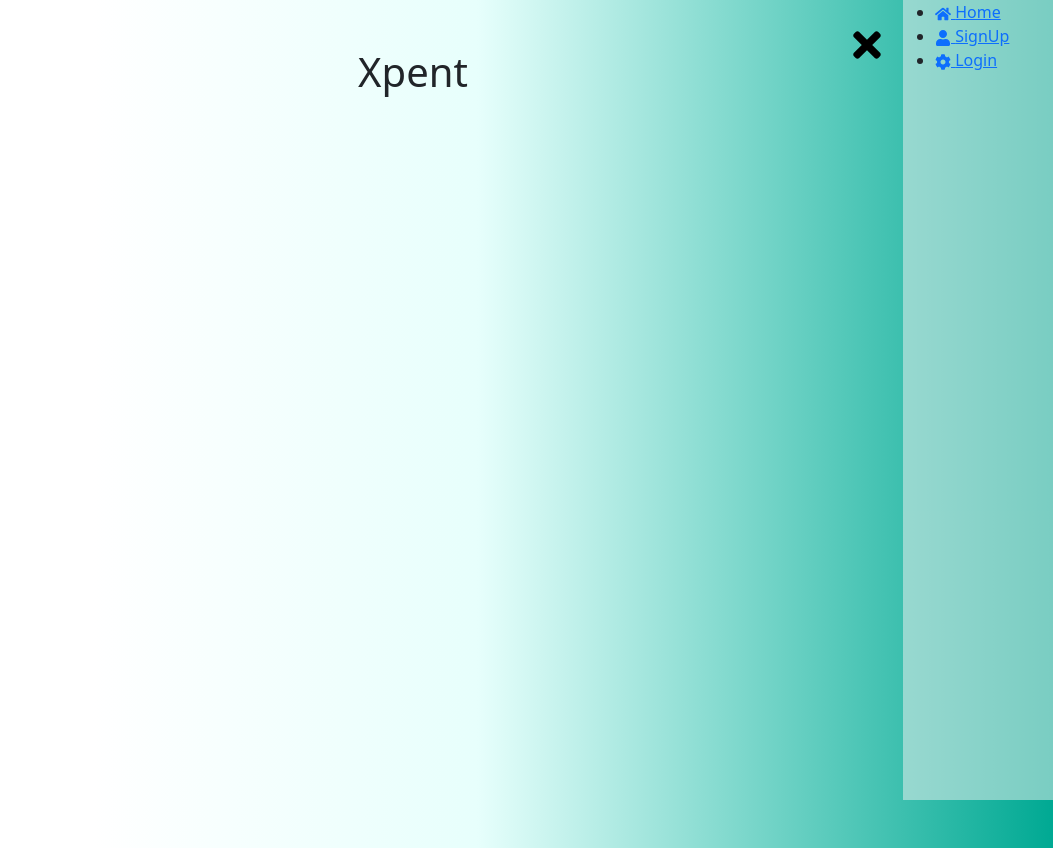
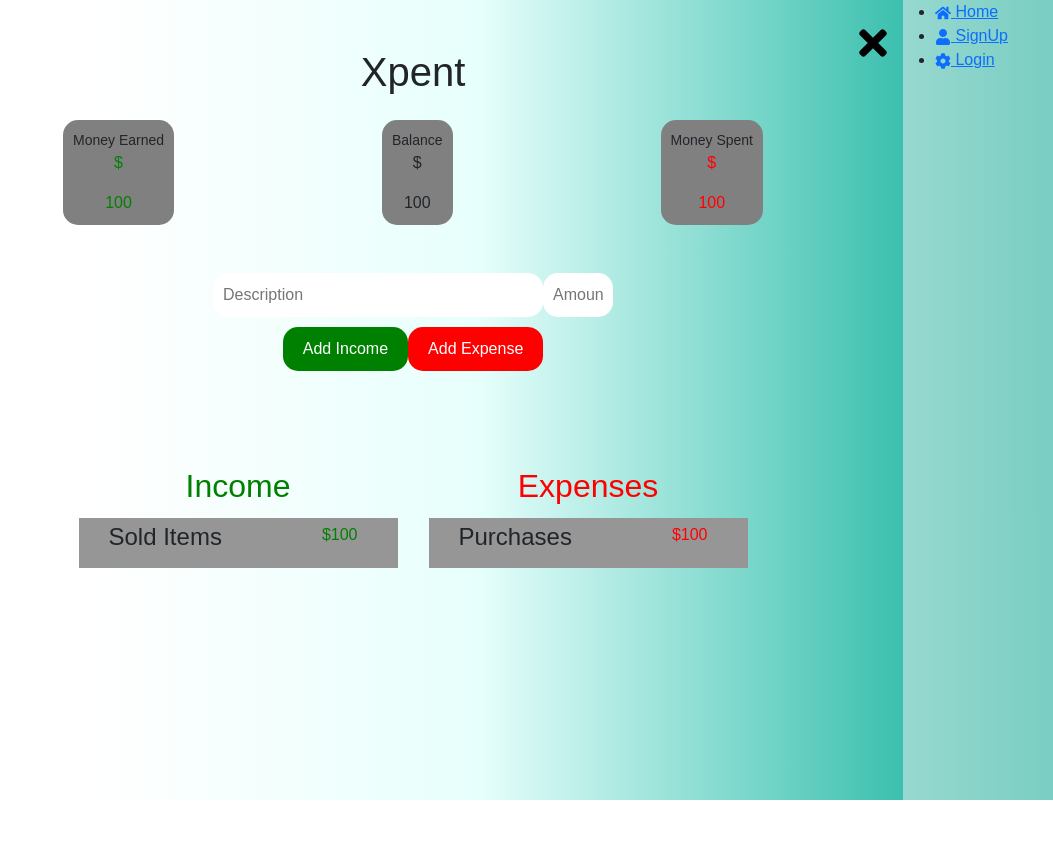
Before and after one commit to Nealxero/Xpent, a React app: page / in a window 1280 px wide. Shown: the whole page, without its empty margins (227-1280 px from the left). After the commit the page ends 800 px from the top, so only its background shows below. Built offline with nearby package versions, Linux system fonts and the light colour scheme; no server answers; a web font is replaced by a local one.

Commit message:
Template of functionality

```diff
--- a/src/front/js/pages/home.js
+++ b/src/front/js/pages/home.js
@@ -7,8 +7,64 @@ export const Home = () => {
 	const { store, actions } = useContext(Context);
 
 	return (
-		<div className="text-center mt-5">
+		<div className="container">
 			<h1>Xpent</h1>
+			<div className="budget_numbers">
+				<div className="number" id="earned">
+					<small>Money Earned</small>
+					<p id="earned_symbol">$</p>
+					<span id="amount_earned">100</span>
+				</div>
+				<div className="number" id="available">
+					<small>Balance</small>
+					<p>$</p>
+					<span id="amount_available">100</span>
+				</div>
+				<div className="number" id="Spent">
+					<small>Money Spent</small>
+					<p id="spent_symbol">$</p>
+					<span id="amount_spent">100</span>
+				</div>
+			</div>
+		<div className="input_area">
+			<input type="text" id="description" placeholder="Description"></input>
+			<input type="number" id="amount" placeholder="Amount"></input>
+
 		</div>
+		<div className="buttons_container">
+			<button id="add_income">Add Income </button>
+			<button id="add_expense">Add Expense </button>
+		</div>
+		<div className="items_container">
+			<div className="container" id="income_container">
+				<h2> Income </h2>
+
+				<div className="item income">
+					<h4> Sold Items</h4>
+					<div className="item_income">
+						<p className="symbol">$</p>
+						<span className="income_amount"> 100 </span>
+					</div>
+					<i className="far fa-trash-alt" id="#far"></i>
+				</div>
+			</div>
+
+			<div className="container" id="expenses_container">
+				<h2> Expenses </h2>
+
+				<div className="item expense">
+					<h4> Purchases </h4>
+					<div className="item_expense">
+						<p className="symbol"> $ </p>
+						<span className="expense_amount"> 100</span>
+					</div>
+					<i className="far fa-trash-alt" id="far"></i>
+				</div>
+			</div>
+		</div>
+		</div>
+
+
+
 	);
 };
--- a/src/front/styles/home.css
+++ b/src/front/styles/home.css
@@ -1,6 +1,13 @@
-.app {
-    display: flex;
-    height: 100vh;
+@import url('https://fonts.googleapis.com/css2?family=Andika+New+Basic&display=swap');
+
+* {
+    box-sizing: border-box;
+    margin: 0;
+    padding: 0;
+  }
+
+  body {
+    font-family: 'Andika New Basic', sans-serif;
   }
 
   .main-content {
@@ -8,3 +15,164 @@
     /* Adjust margin or padding to create space for the expanded sidebar */
     margin-right: 300px; /* Equal to the width of the expanded sidebar */
   }
+
+  .container {
+
+    width: 100%;
+    display: flex ;
+    flex-direction: column;
+    justify-content: center;
+    align-items: center ;
+    padding-top: 3rem;
+
+  }
+
+  .budget_numbers {
+    display: flex;
+    justify-content: space-between;
+    width: 70%;
+    max-width: 700px;
+    margin: 1rem 0 3rem;
+
+  }
+
+  .number {
+    display: flex;
+    flex-direction: column;
+    justify-content: center;
+    align-items: center;
+    background-color: rgb(128, 128, 128);
+    padding: 10px;
+    border-radius: 15px;
+  }
+
+  .amount_container {
+    display: flex;
+
+  }
+
+  #amount_earned,#earned_symbol{color: green}
+  #amount_spent,#spent_symbol{color: red}
+
+  .input_area input{
+    border: none;
+    padding: 10px;
+    border-radius: 15px;
+    outline: none;
+
+  }
+
+  .input_area #description{
+    width: 330px;
+  }
+
+  .input_area #amount {
+    width:70px;
+    text-align: center;
+
+  }
+
+  /* remove arrows */
+  .input_area input::-webkit-outer-spin-button,
+  .input_area input::-webkit-inner-spin-button{
+    -webkit-appearance: none;
+  }
+
+.buttons_container {
+  margin: 10px 0 3rem;
+
+}
+
+.buttons_container #add_income,
+.buttons_container #add_expense{
+  border: none;
+  padding: 10px 20px;
+  color: rgb(255, 255, 255);
+  border-radius: 15px;
+  outline: none;
+  cursor: pointer;
+}
+
+#add_income {
+  background-color: green;
+}
+#add_expense {
+  background-color: red;
+}
+
+
+
+.items_container {
+  display: flex;
+  justify-content: space-between;
+  align-items: flex-start;
+  width: 70%;
+  max-width: 700px;
+}
+
+#income_container h2{
+  color: green;
+}
+#expenses_container h2 {
+  color: red;
+}
+
+.items_container .container {
+  width: 49%;
+  border-radius: 15px;
+}
+
+.container .item{
+  width: 100%;
+  background: rgb(150, 150, 150);
+  border: 15px;
+  margin: 5px 0;
+  display: flex;
+  justify-content: space-between;
+  padding: 5px 40px 5px 30px;
+  position: relative;
+}
+
+.item_income,
+.item_expense{
+  display: flex;
+}
+
+.income span, .income p {color: green;}
+.expense span, .expense p {color: red;}
+
+.item .far{
+ position: absolute;
+  top: 0;
+  right: 0;
+  height: 100%;
+  width: 30px;
+  display: flex;
+  justify-content: center;
+  align-items: center;
+  color: white;
+  background-color: red;
+  border-top-right-radius: 15px;
+  border-bottom-right-radius: 15px;
+  cursor: pointer;
+  transform: translateX(30px);
+  opacity: 0;
+}
+
+.item:hover .far {
+   animation: showDelete;
+   animation-duration: 0.5s;
+   animation-fill-mode: forwards;
+
+}
+
+@keyframes showDelete {
+  0% {
+    transform: translateX(30px);
+    opacity: 0;
+  }
+  100% {
+    transform: translateX(30px);
+    opacity: 1;
+  }
+}
```
